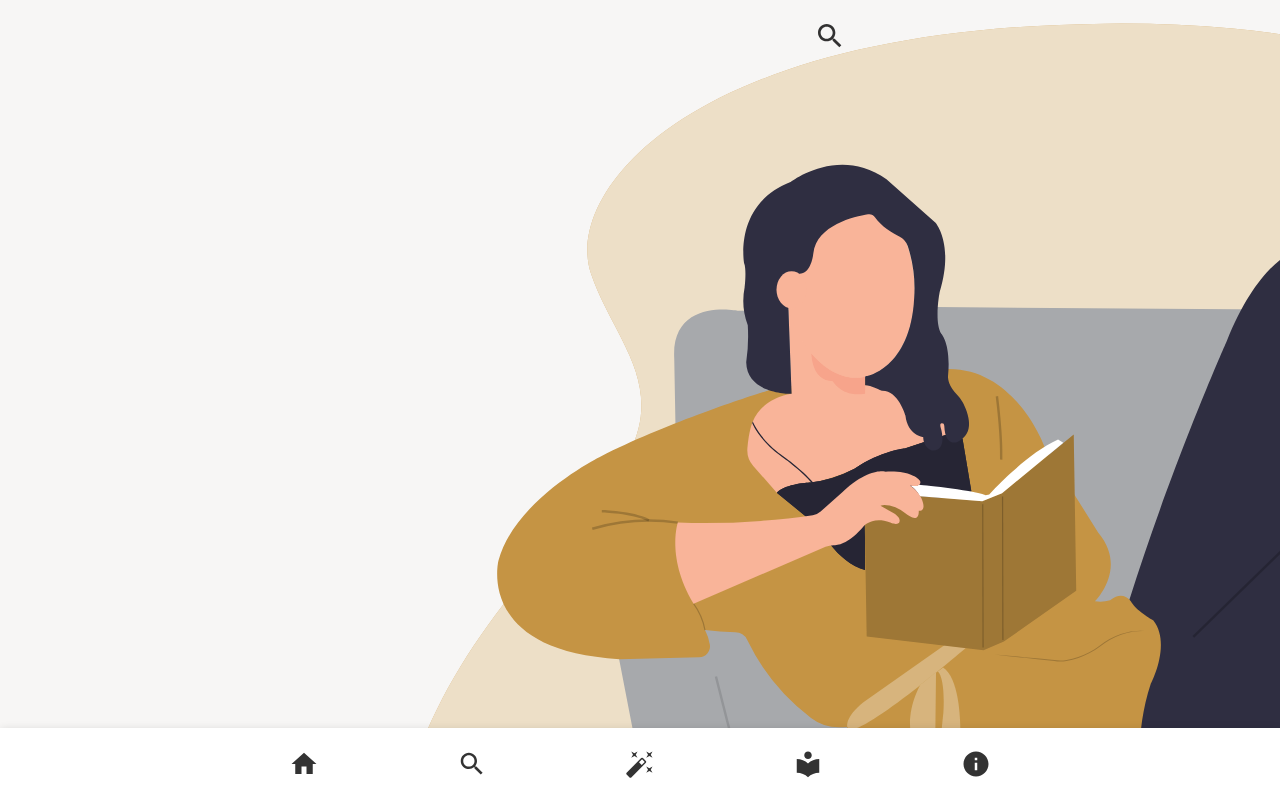
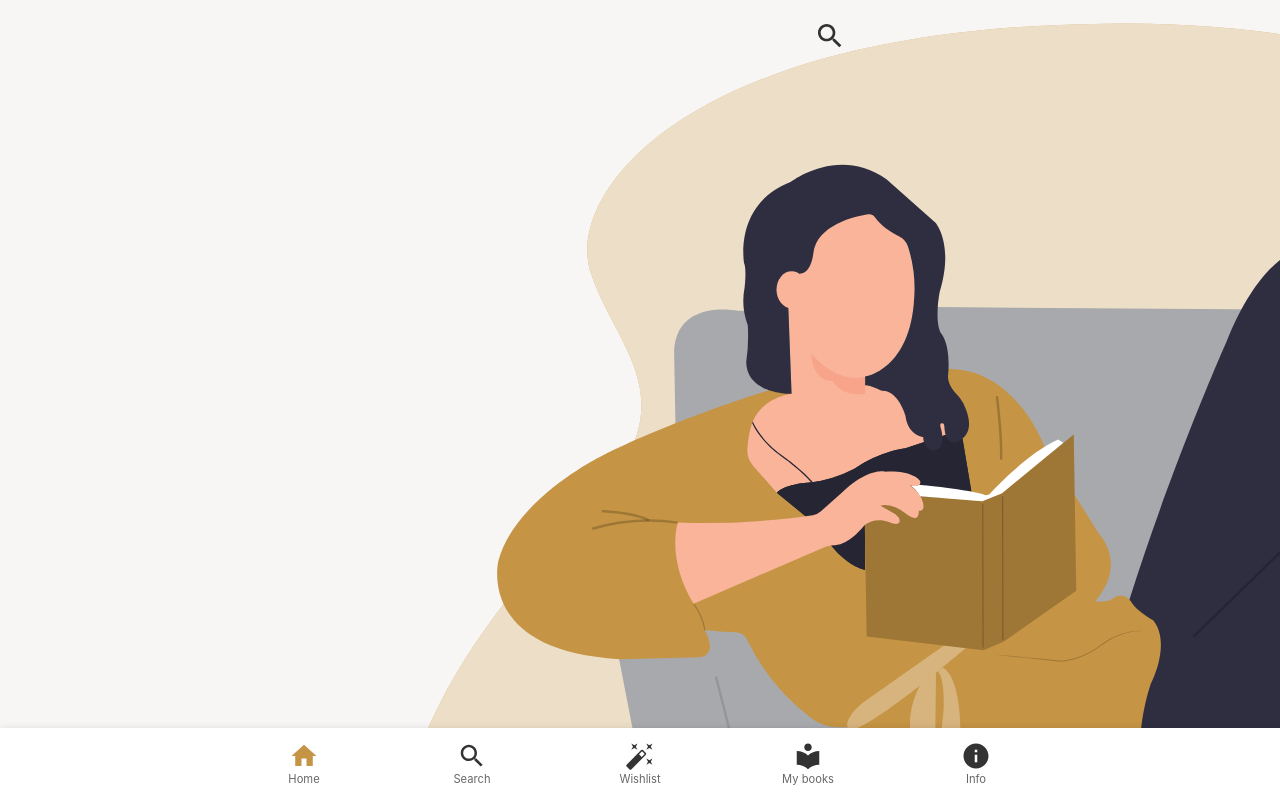
Before and after one commit to dimitur2204/english-bookstore, a React (Create React App) app: page /english-bookstore/wishlist in a window 1280 px wide. Both pictures are taken after a click on the button "Start Discovering". Shown: the top 800 px of the page. Built offline with nearby package versions, Linux system fonts and the light colour scheme; no server answers; a web font is replaced by a local one.

Commit message:
Add labels to bottom navigation

```diff
--- a/src/components/BottomNavigation.jsx
+++ b/src/components/BottomNavigation.jsx
@@ -5,25 +5,20 @@ It is made up of the <BottomNavigation /> component from Material UI
 */
 import React from "react";
 import { Link as RouterLink, useMatch } from "react-router-dom";
-import { useAuthState } from "react-firebase-hooks/auth";
 import BottomNavigationMUI from "@mui/material/BottomNavigation";
 import Paper from "@mui/material/Paper";
 import BottomNavigationAction from "@mui/material/BottomNavigationAction";
-import { getAuth } from "firebase/auth";
-import firebaseApp from "../firebase-config";
 import theme from "../theme";
 import HomeIcon from '@mui/icons-material/Home';
 import SearchIcon from '@mui/icons-material/Search';
 import AutoFixHighIcon from '@mui/icons-material/AutoFixHigh';
 import LocalLibraryIcon from '@mui/icons-material/LocalLibrary';
 import InfoIcon from '@mui/icons-material/Info';
+import { Typography } from "@mui/material";
 
-
-const auth = getAuth(firebaseApp);
-
+const NavLabel = ({label}) => (<Typography fontSize="0.7rem">{label}</Typography>)
 export default function BottomNavigation() {
   const [value, setValue] = React.useState();
-  const [user] = useAuthState(auth);
   return (
     // Paper component that works as a background for our nav bar
     <Paper
@@ -32,6 +27,7 @@ export default function BottomNavigation() {
     >
       {/* nav bar icons and linking them to the pages */}
       <BottomNavigationMUI
+        showLabels
         value={value}
         onChange={(event, newValue) => {
           setValue(newValue);
@@ -45,10 +41,11 @@ export default function BottomNavigation() {
                 width: "30px",
                 height: "30px",
                 color:
-                  useMatch("home")?.pattern.end && theme.palette.primary.main,
+                  useMatch("/")?.pattern.end && theme.palette.primary.main,
               }}
             />
           }
+          label={<NavLabel label="Home" />}
           component={RouterLink}
           to="/"
         />
@@ -64,6 +61,7 @@ export default function BottomNavigation() {
               }}
             />
           }
+          label={<NavLabel label="Search" />}
           component={RouterLink}
           to="/search"
         />
@@ -79,6 +77,8 @@ export default function BottomNavigation() {
               }}
             />
           }
+          label={<NavLabel label="Wishlist" />}
+
           component={RouterLink}
           to="/wishlist"
         />
@@ -94,6 +94,8 @@ export default function BottomNavigation() {
               }}
             />
           }
+          label={<NavLabel label="My books" />}
+
           component={RouterLink}
           to="/my-books"
         />
@@ -110,6 +112,7 @@ export default function BottomNavigation() {
               }}
             />
           }
+          label={<NavLabel label="Info" />}
           component={RouterLink}
           to={'about-us'}
         />
```
